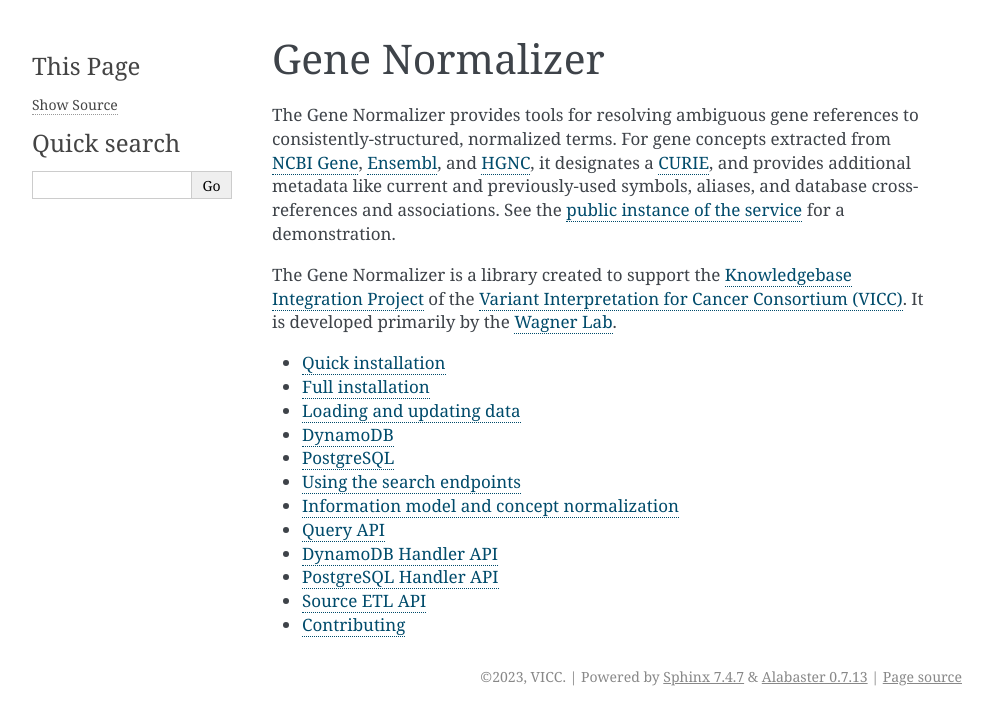
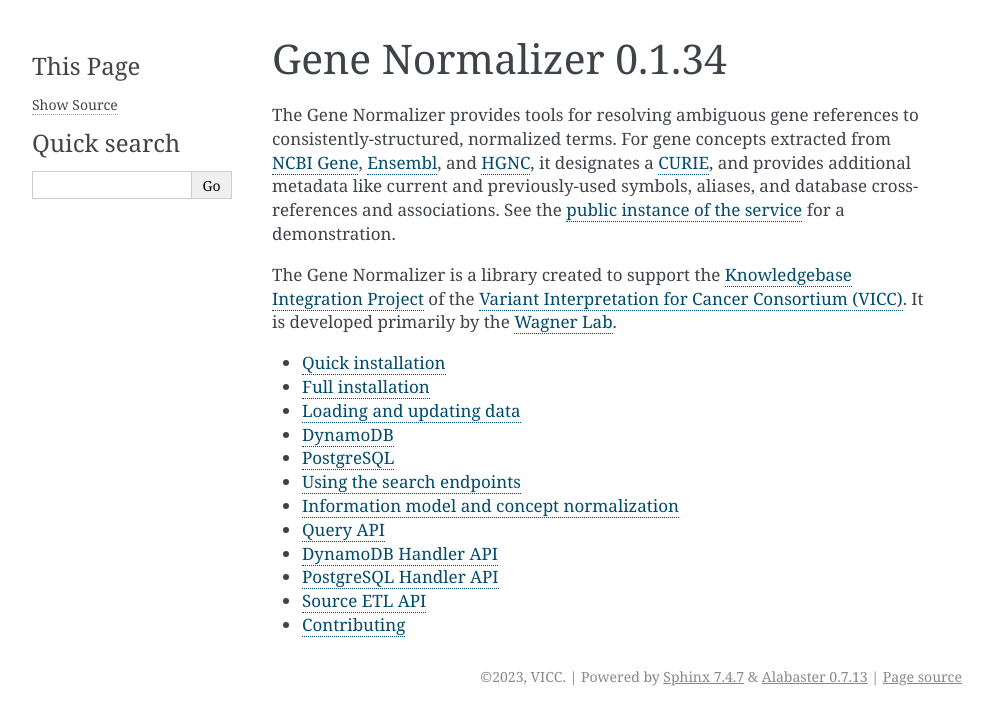
Before and after one commit to cancervariants/gene-normalization, a Sphinx documentation site: the page built from docs/source/index.rst, in a window 1280 px wide. Shown: the top 725 px of the page, without its empty margins (148-1140 px from the left). Built offline with Sphinx 7.4.7, drawn with Linux system fonts in a browser that asks for light colours.

Commit message:
try this

```diff
--- a/docs/source/conf.py
+++ b/docs/source/conf.py
@@ -36,6 +36,6 @@
 
 
 # -- get version -------------------------------------------------------------
-# from gene import __version__  # noqa: E402
-# version = __version__
-# release = version
+from gene import __version__  # noqa: E402
+version = __version__
+release = version
```
